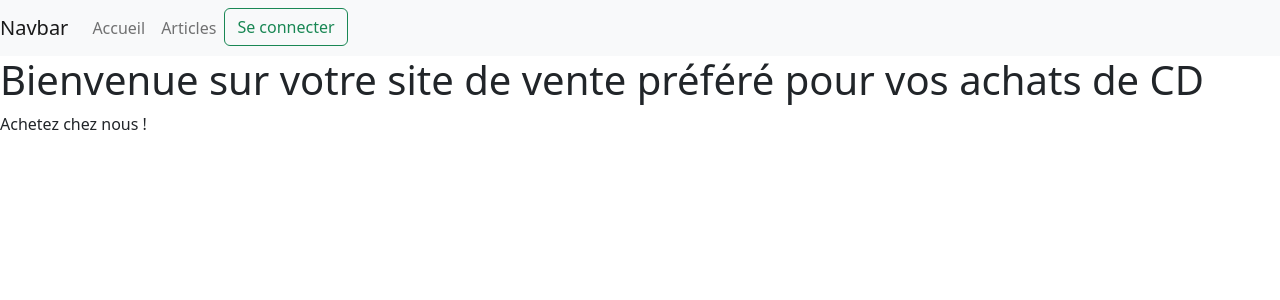
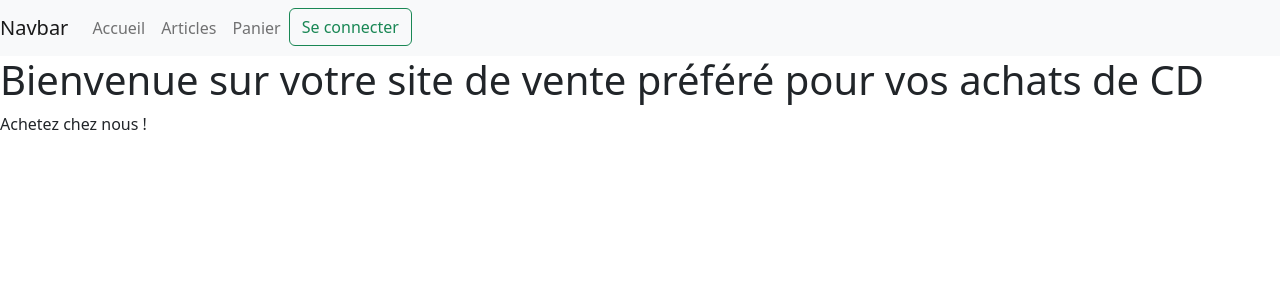
Before and after one commit to samuelhentrics/Boutique-PHP, a PHP site: page /index.php in a window 1280 px wide. Shown: the top 300 px of the page. Run offline with PHP 8.4, Linux system fonts and the light colour scheme.

Commit message:
ajout page panier a nav Bar

```diff
--- a/rsc/template/nav.php
+++ b/rsc/template/nav.php
@@ -11,6 +11,9 @@
       </li>
       <li class="nav-item">
         <a class="nav-link" href="articles.php">Articles</a>
+      </li>
+      <li class="nav-item">
+        <a class="nav-link" href="panier.php">Panier</a>
       </li>
       <li class="nav-item">
       <?php
```
